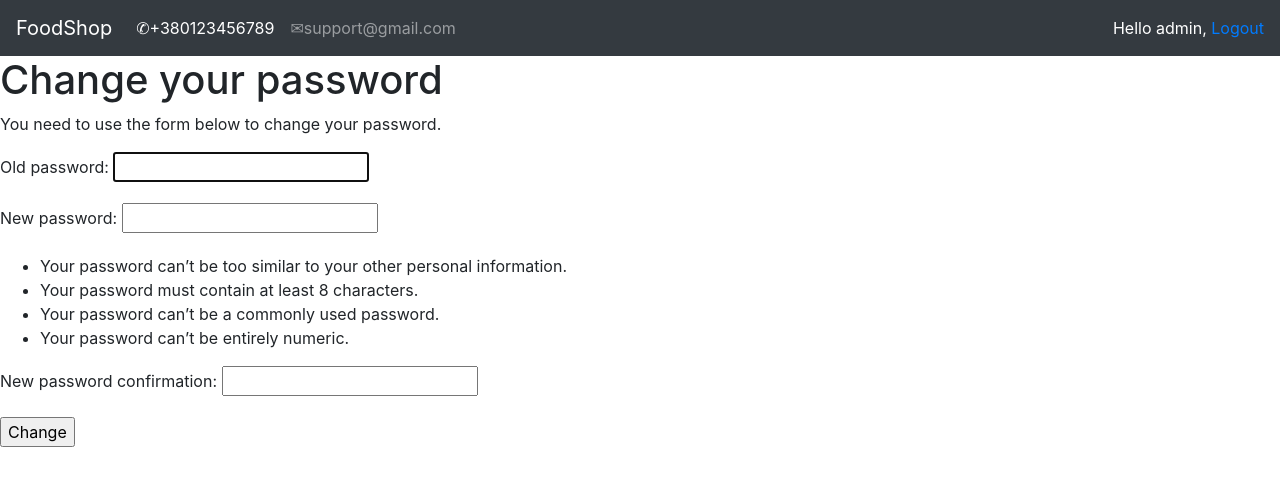
After one commit to DmytroBerezhanskiy/Diplom, a Django app: page /account/password_change/ in a window 1280 px wide. The commit adds this page. Shown: the top 486 px of the page. Run offline with Django 3.2, Linux system fonts and the light colour scheme; a user stored in the database is signed in; some libraries are stand-ins or nearby versions.

Commit message:
add change password

```diff
--- a/foodshop/account/urls.py
+++ b/foodshop/account/urls.py
@@ -8,4 +8,7 @@ urlpatterns = [
     #path('login/', views.user_login, name='login'),
     path('login/', auth_views.LoginView.as_view(), name='login'),
     path('logout/', auth_views.LogoutView.as_view(), name='logout'),
+
+    path('password_change/', auth_views.PasswordChangeView.as_view(), name='password_change'),
+    path('password_change/done/', auth_views.PasswordChangeDoneView.as_view(), name='password_change_done'),
 ]
--- a/foodshop/templates/registration/base.html
+++ b/foodshop/templates/registration/base.html
@@ -11,6 +11,10 @@
     <style>
     html { overflow-x:  hidden; }
     .order-list { color: white; }
+
+    .user{
+    color:white;
+    }
   </style>
 </head>
 <body>
@@ -29,11 +33,18 @@
         <a class="nav-link" href="#">&#9993;support@gmail.com</a>
       </li>
     </ul>
+      <span class="user">
+        {% if request.user.is_authenticated %}
+            Hello {% if request.user.first_name %}{{ request.user.first_name }},{% else %} {{ request.user.username }},{% endif %}
+            <a href="{% url 'logout' %}">Logout</a>
+        {% else %}
+            <a href="{% url 'login' %}">Log-in</a>
+        {% endif %}
+    </span>
   </div>
 </nav>
 {% block context %}
 {% endblock context %}
 {% load static %}
-    <script src="https://code.jquery.com/jquery-3.6.0.min.js" integrity="sha256-/xUj+3OJU5yExlq6GSYGSHk7tPXikynS7ogEvDej/m4=" crossorigin="anonymous"></script>
 </body>
 </html>
--- /dev/null
+++ b/foodshop/templates/registration/password_change_done.html
@@ -0,0 +1,6 @@
+{% extends "registration/base.html" %}
+{% block title %}Password changed{% endblock %}
+{% block context %}
+<h1>Password changed</h1>
+<p>You have successfully changed your password.</p>
+{% endblock %}
--- /dev/null
+++ b/foodshop/templates/registration/password_change_form.html
@@ -0,0 +1,11 @@
+{% extends "registration/base.html" %}
+{% block title %}Change your password{% endblock %}
+{% block context %}
+ <h1>Change your password</h1>
+  <p>You need to use the form below to change your password.</p>
+  <form action="." method="post">
+   {{ form.as_p }}
+   {% csrf_token %}
+   <p><input type="submit" value="Change"></p>
+  </form>
+{% endblock %}
--- a/foodshop/templates/shop/base.html
+++ b/foodshop/templates/shop/base.html
@@ -75,6 +75,5 @@
 {% block context %}
 {% endblock context %}
 {% load static %}
-    <script src="https://code.jquery.com/jquery-3.6.0.min.js" integrity="sha256-/xUj+3OJU5yExlq6GSYGSHk7tPXikynS7ogEvDej/m4=" crossorigin="anonymous"></script>
 </body>
 </html>
```
Also changed, not shown: foodshop/db.sqlite3.
